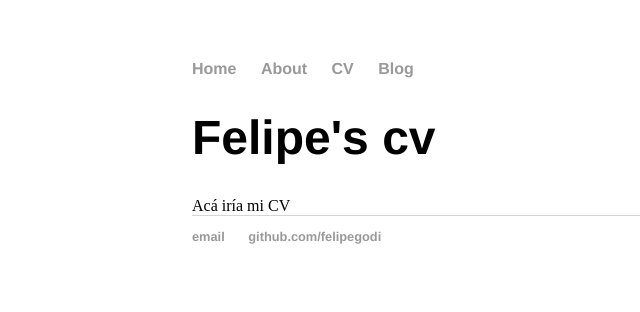
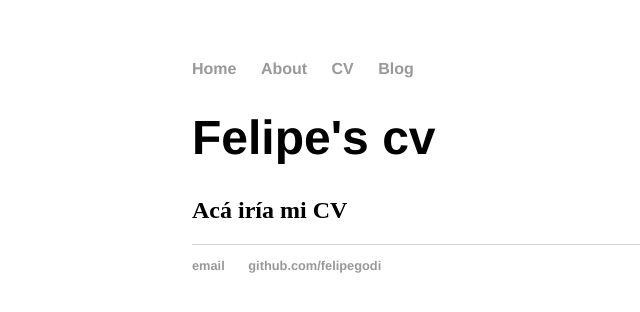
Before and after one commit to felipegodi/felipegodi2.github.io, a Jekyll site: the page built from cv/index.html, in a window 1280 px wide. Shown: the top 312 px of the page, without its empty margins (0-640 px from the left). Built offline with Jekyll 4.4.1, drawn with Linux system fonts in a browser that asks for light colours.

Commit message:
Update index.html

```diff
--- a/cv/index.html
+++ b/cv/index.html
@@ -4,6 +4,6 @@ title: Felipe's cv
 ---
 <h1>{{ page.title }}</h1>
 
-<u1>
+<h2>
 	Acá iría mi CV
-</u1>
+</h2>
```
